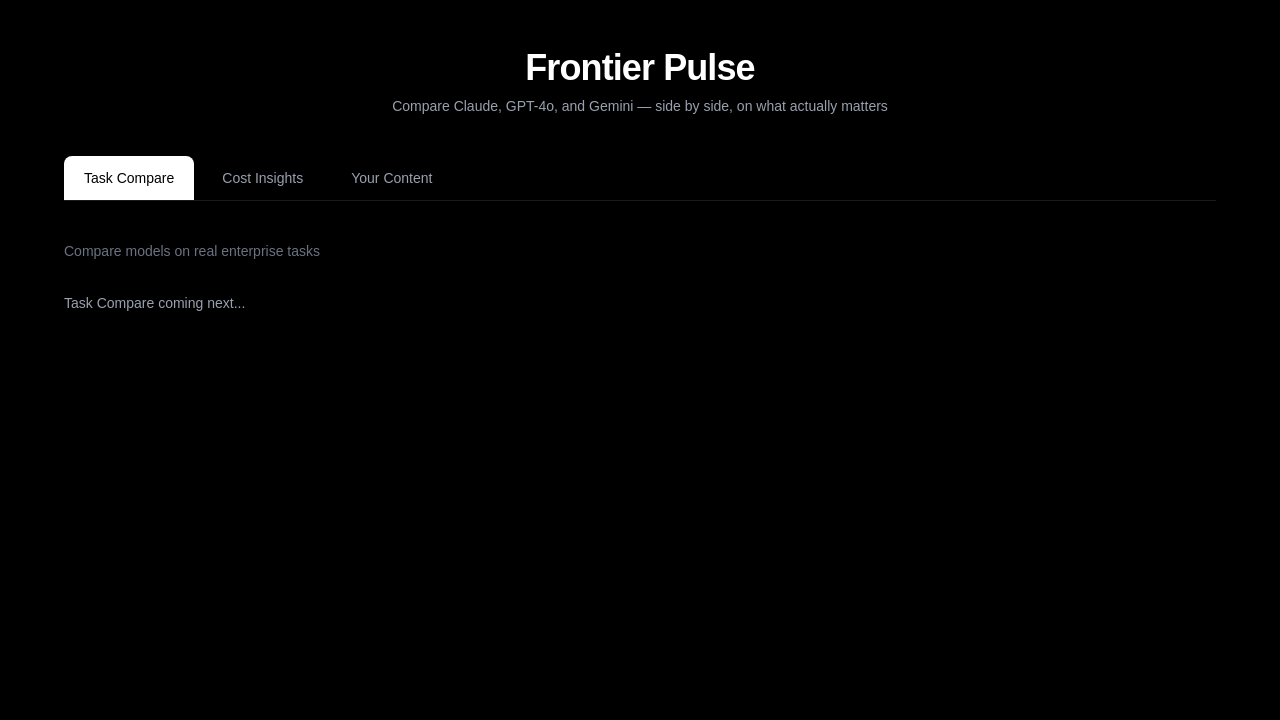
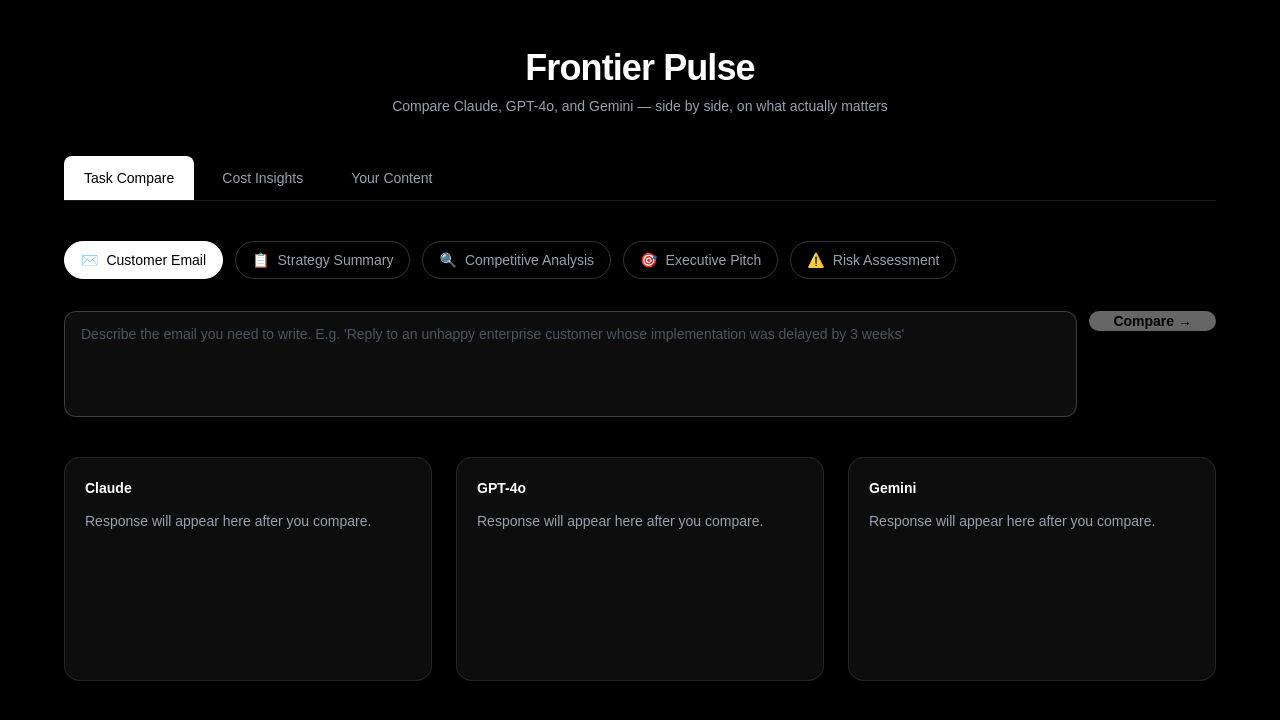
Before and after one commit to abhi-ai-projects/frontier-pulse, a Next.js app: page / in a window 1280 px wide. Shown: the top 720 px of the page. Built offline with nearby package versions, Linux system fonts and the light colour scheme.

Commit message:
tabbed navigation shell

```diff
--- a/app/page.tsx
+++ b/app/page.tsx
@@ -3,14 +3,73 @@ import { useState } from "react";
 
 type Tab = "task" | "cost" | "content";
 
+const TASK_CATEGORIES = [
+  {
+    id: "email",
+    label: "Customer Email",
+    icon: "✉️",
+    placeholder: "Describe the email you need to write. E.g. 'Reply to an unhappy enterprise customer whose implementation was delayed by 3 weeks'",
+    systemContext: "You are a professional enterprise customer success manager. Write clear, empathetic, and actionable responses.",
+  },
+  {
+    id: "summary",
+    label: "Strategy Summary",
+    icon: "📋",
+    placeholder: "Paste a strategy document, meeting notes, or long brief you want summarized for leadership...",
+    systemContext: "You are a management consultant. Summarize clearly for a C-suite audience. Be concise, structured, and insight-driven.",
+  },
+  {
+    id: "analysis",
+    label: "Competitive Analysis",
+    icon: "🔍",
+    placeholder: "Describe a market, product, or competitor you want analyzed. E.g. 'Compare Anthropic vs OpenAI for enterprise API customers'",
+    systemContext: "You are a senior strategy analyst. Provide structured, balanced, and evidence-based competitive analysis.",
+  },
+  {
+    id: "pitch",
+    label: "Executive Pitch",
+    icon: "🎯",
+    placeholder: "Describe what you need to pitch and to whom. E.g. 'Pitch adopting Claude API to our CTO as a replacement for our current OpenAI setup'",
+    systemContext: "You are an expert at crafting executive-level business pitches. Be persuasive, concise, and ROI-focused.",
+  },
+  {
+    id: "risk",
+    label: "Risk Assessment",
+    icon: "⚠️",
+    placeholder: "Describe a decision, project, or initiative you want risk-assessed. E.g. 'Risks of migrating our customer data pipeline to a new cloud provider'",
+    systemContext: "You are a risk management expert. Identify risks clearly, rate their severity, and suggest mitigations.",
+  },
+];
+
+const MODELS = ["Claude", "GPT-4o", "Gemini"];
+
 export default function Home() {
   const [activeTab, setActiveTab] = useState<Tab>("task");
+  const [selectedTask, setSelectedTask] = useState(TASK_CATEGORIES[0]);
+  const [prompt, setPrompt] = useState("");
+  const [responses, setResponses] = useState<Record<string, string>>({});
+  const [loading, setLoading] = useState(false);
 
   const tabs: { id: Tab; label: string; description: string }[] = [
     { id: "task", label: "Task Compare", description: "Compare models on real enterprise tasks" },
     { id: "cost", label: "Cost Insights", description: "See what each model actually costs at scale" },
     { id: "content", label: "Your Content", description: "Test with your own real content" },
   ];
+
+  const handleCompare = async () => {
+    if (!prompt.trim()) return;
+    setLoading(true);
+    setResponses({});
+    // Real API calls coming next session
+    setTimeout(() => {
+      setResponses({
+        Claude: "Claude's response will appear here once API keys are connected.",
+        "GPT-4o": "GPT-4o's response will appear here once API keys are connected.",
+        Gemini: "Gemini's response will appear here once API keys are connected.",
+      });
+      setLoading(false);
+    }, 1200);
+  };
 
   return (
     <main className="min-h-screen bg-black text-white px-6 py-12">
@@ -25,7 +84,7 @@ export default function Home() {
         </div>
 
         {/* Tab Navigation */}
-        <div className="flex gap-2 mb-10 border-b border-white/10 pb-0">
+        <div className="flex gap-2 mb-10 border-b border-white/10">
           {tabs.map((tab) => (
             <button
               key={tab.id}
@@ -41,20 +100,86 @@ export default function Home() {
           ))}
         </div>
 
-        {/* Tab Description */}
-        <p className="text-gray-500 text-sm mb-8">
-          {tabs.find((t) => t.id === activeTab)?.description}
-        </p>
+        {/* TASK COMPARE TAB */}
+        {activeTab === "task" && (
+          <div>
+            {/* Task Category Selector */}
+            <div className="flex flex-wrap gap-3 mb-8">
+              {TASK_CATEGORIES.map((task) => (
+                <button
+                  key={task.id}
+                  onClick={() => {
+                    setSelectedTask(task);
+                    setPrompt("");
+                    setResponses({});
+                  }}
+                  className={`flex items-center gap-2 px-4 py-2 rounded-full text-sm font-medium transition-all border ${
+                    selectedTask.id === task.id
+                      ? "bg-white text-black border-white"
+                      : "border-white/20 text-gray-400 hover:border-white/40 hover:text-white"
+                  }`}
+                >
+                  <span>{task.icon}</span>
+                  <span>{task.label}</span>
+                </button>
+              ))}
+            </div>
 
-        {/* Tab Content */}
-        {activeTab === "task" && (
-          <div className="text-gray-400 text-sm">Task Compare coming next...</div>
+            {/* Prompt Input */}
+            <div className="flex gap-3 mb-10">
+              <textarea
+                className="flex-1 bg-white/5 border border-white/20 rounded-xl px-4 py-3 text-sm text-white placeholder-gray-600 resize-none focus:outline-none focus:border-white/40 transition"
+                rows={4}
+                placeholder={selectedTask.placeholder}
+                value={prompt}
+                onChange={(e) => setPrompt(e.target.value)}
+              />
+              <button
+                onClick={handleCompare}
+                disabled={loading || !prompt.trim()}
+                className="bg-white text-black font-semibold px-6 rounded-xl text-sm hover:bg-gray-200 transition disabled:opacity-40 self-start mt-0"
+              >
+                {loading ? "Comparing..." : "Compare →"}
+              </button>
+            </div>
+
+            {/* Response Panels */}
+            <div className="grid grid-cols-1 md:grid-cols-3 gap-6">
+              {MODELS.map((model) => (
+                <div
+                  key={model}
+                  className="bg-white/5 border border-white/10 rounded-2xl p-5 min-h-56"
+                >
+                  <div className="flex items-center justify-between mb-3">
+                    <h2 className="text-sm font-semibold text-white">{model}</h2>
+                    {responses[model] && (
+                      <button
+                        onClick={() => navigator.clipboard.writeText(responses[model])}
+                        className="text-xs text-gray-500 hover:text-white transition"
+                      >
+                        Copy
+                      </button>
+                    )}
+                  </div>
+                  <p className="text-sm text-gray-400 leading-relaxed whitespace-pre-wrap">
+                    {loading
+                      ? "Generating..."
+                      : responses[model] || "Response will appear here after you compare."}
+                  </p>
+                </div>
+              ))}
+            </div>
+          </div>
         )}
+
+        {/* COST INSIGHTS TAB */}
         {activeTab === "cost" && (
-          <div className="text-gray-400 text-sm">Cost Insights coming next...</div>
+          <div className="text-gray-400 text-sm">Cost Insights coming soon...</div>
         )}
+
+        {/* YOUR CONTENT TAB */}
         {activeTab === "content" && (
-          <div className="text-gray-400 text-sm">Your Content coming next...</div>
+          <div className="text-gray-400 text-sm">Your Content coming soon...</div>
         )}
 
       </div>
```
